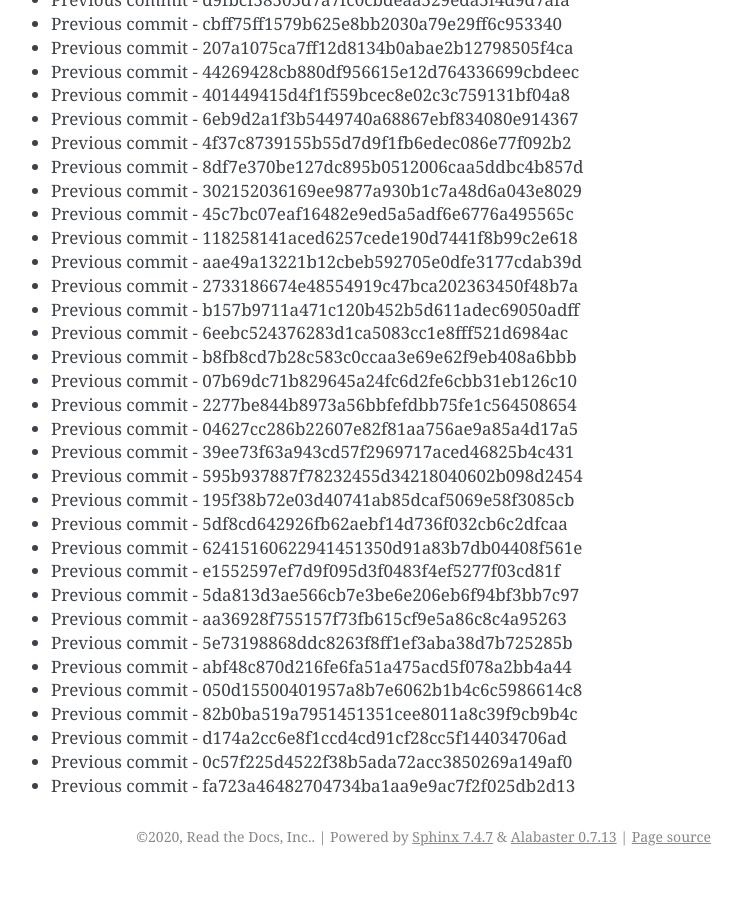
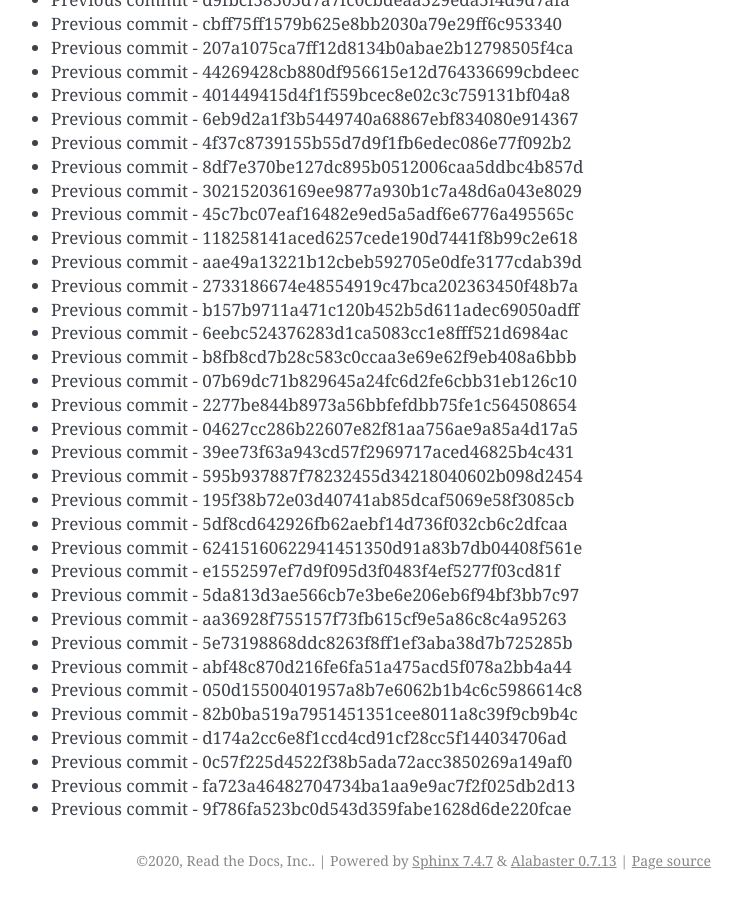
Before and after one commit to readthedocs/rtd-git-stresstest, a Sphinx documentation site: the page built from docs/updates.rst, in a window 1280 px wide and 900 px high, scrolled down 104481 px. Shown: the whole window, without its empty margins (399-1141 px from the left). Built offline with Sphinx 7.4.7, drawn with Linux system fonts in a browser that asks for light colours; before the commit the page ends 105357 px from its top, so only the background shows below that.

Commit message:
Generating commit from previous: 9f786fa523bc0d543d359fabe1628d6de220fcae

```diff
--- a/docs/updates.rst
+++ b/docs/updates.rst
@@ -4422,3 +4422,4 @@ It can be tested for any performance characteristics.
 * Previous commit - d174a2cc6e8f1ccd4cd91cf28cc5f144034706ad
 * Previous commit - 0c57f225d4522f38b5ada72acc3850269a149af0
 * Previous commit - fa723a46482704734ba1aa9e9ac7f2f025db2d13
+* Previous commit - 9f786fa523bc0d543d359fabe1628d6de220fcae
```
